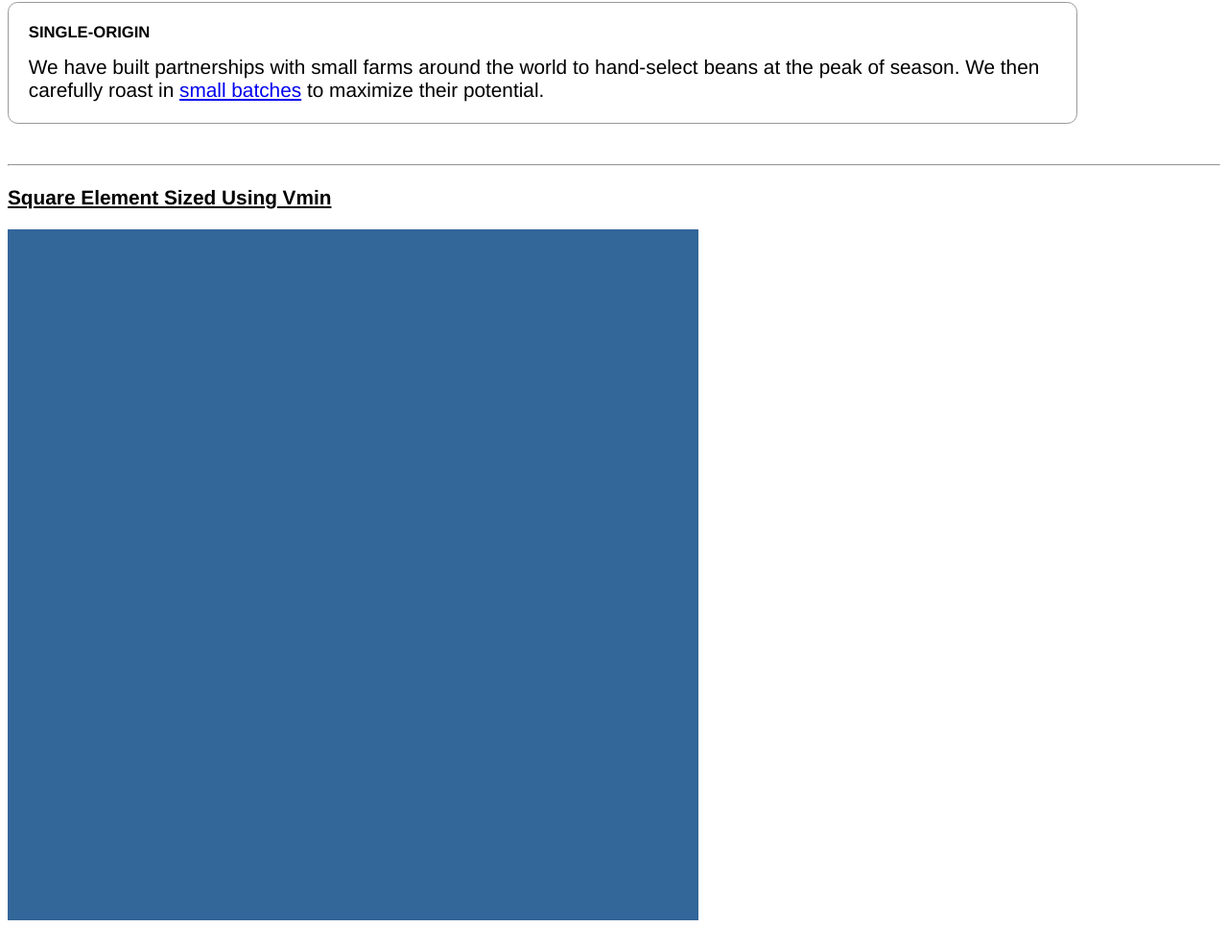
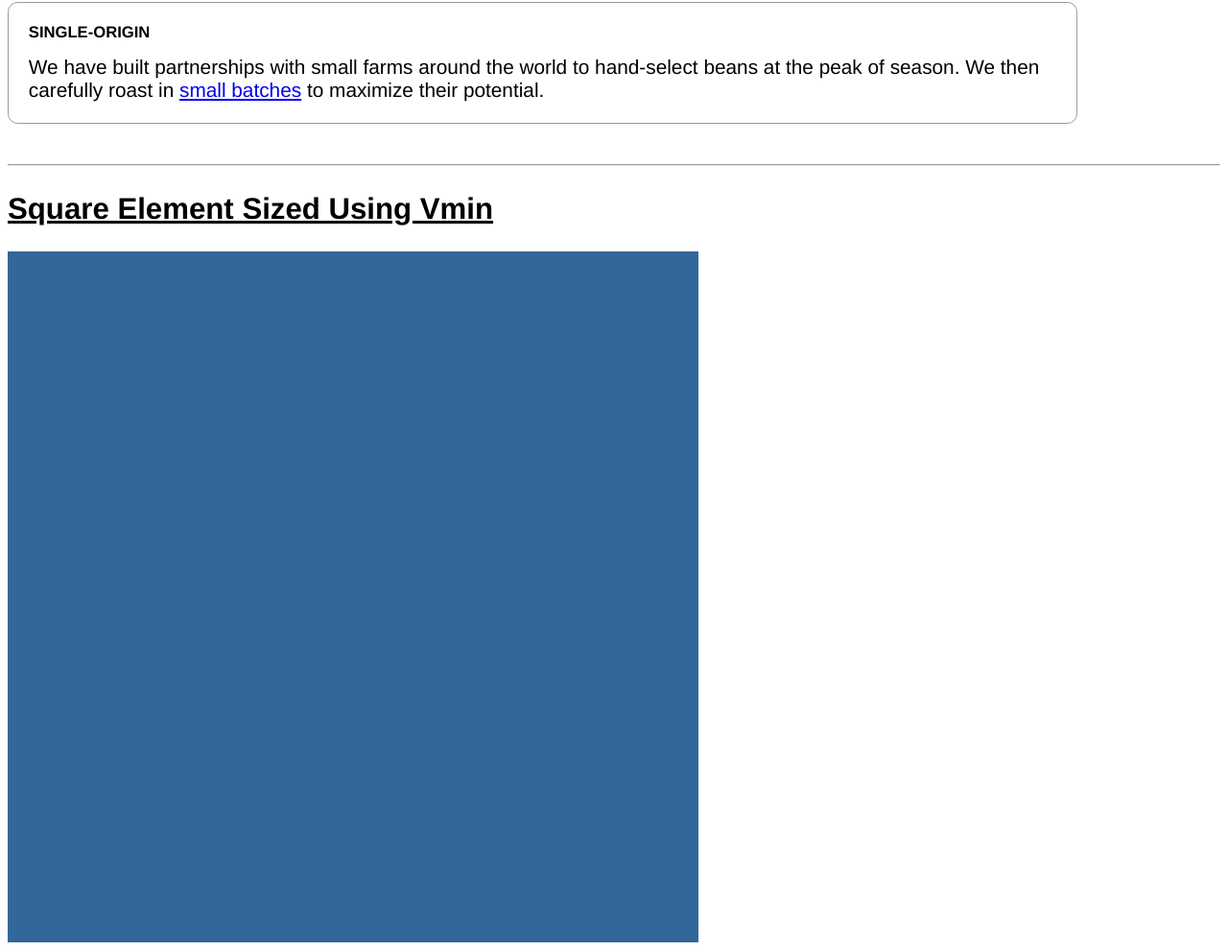
Before and after one commit to Patel-Jenu-1991/css-in-depth-practicals, a plain HTML site: page ch02/index.html in a window 1280 px wide. Shown: the part 1211-2202 px from the top of the page at 96% size. Drawn offline with Linux system fonts and the light colour scheme.

Commit message:
Switch to using a heading instead of a paragraph

```diff
--- a/ch02/index.html
+++ b/ch02/index.html
@@ -106,9 +106,9 @@
       </div>
     </div>
     <hr class="before-square">
-    <p style="font-weight: bold; text-transform: capitalize; text-decoration: underline;">
+    <h2 style="font-weight: bold; text-transform: capitalize; text-decoration: underline;">
       Square element sized using vmin
-    </p>
+    </h2>
     <div class="square">
       <!-- FUCK RUSSELL SQUARE -->
     </div>
```
